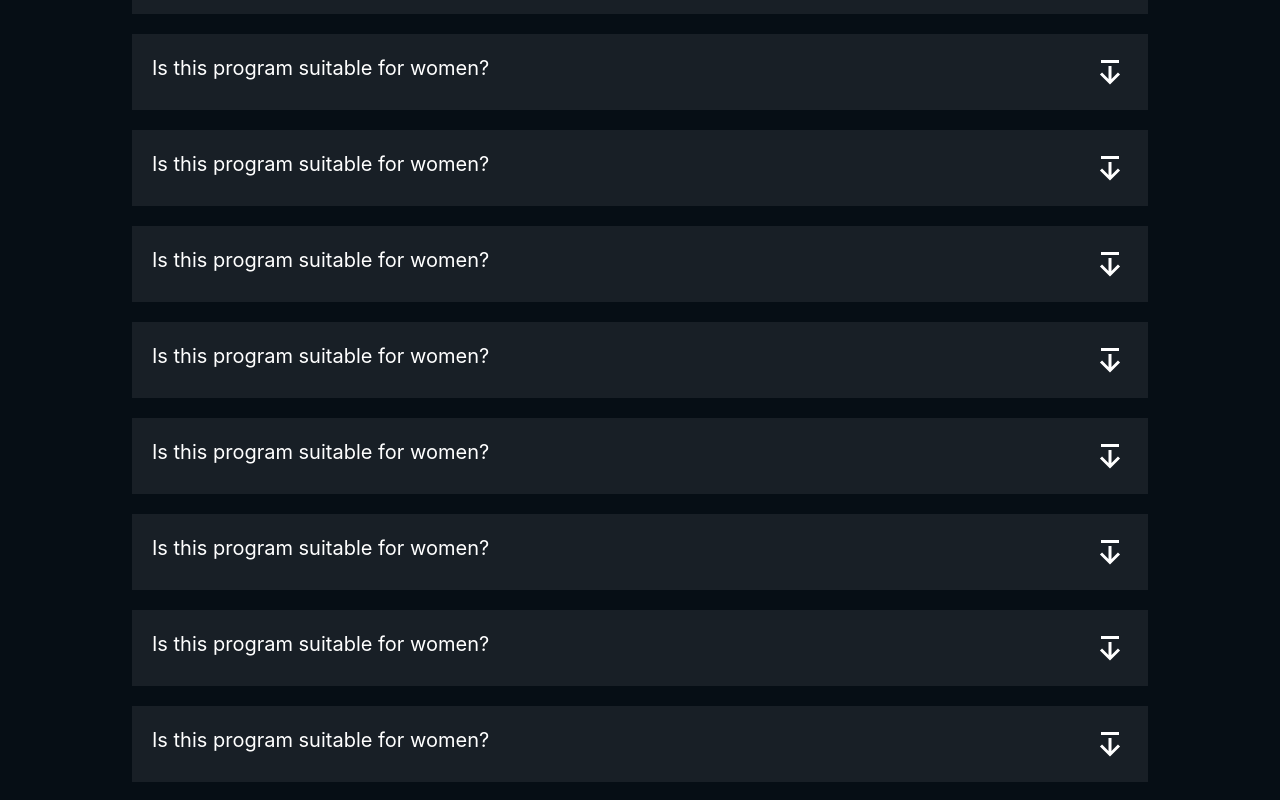
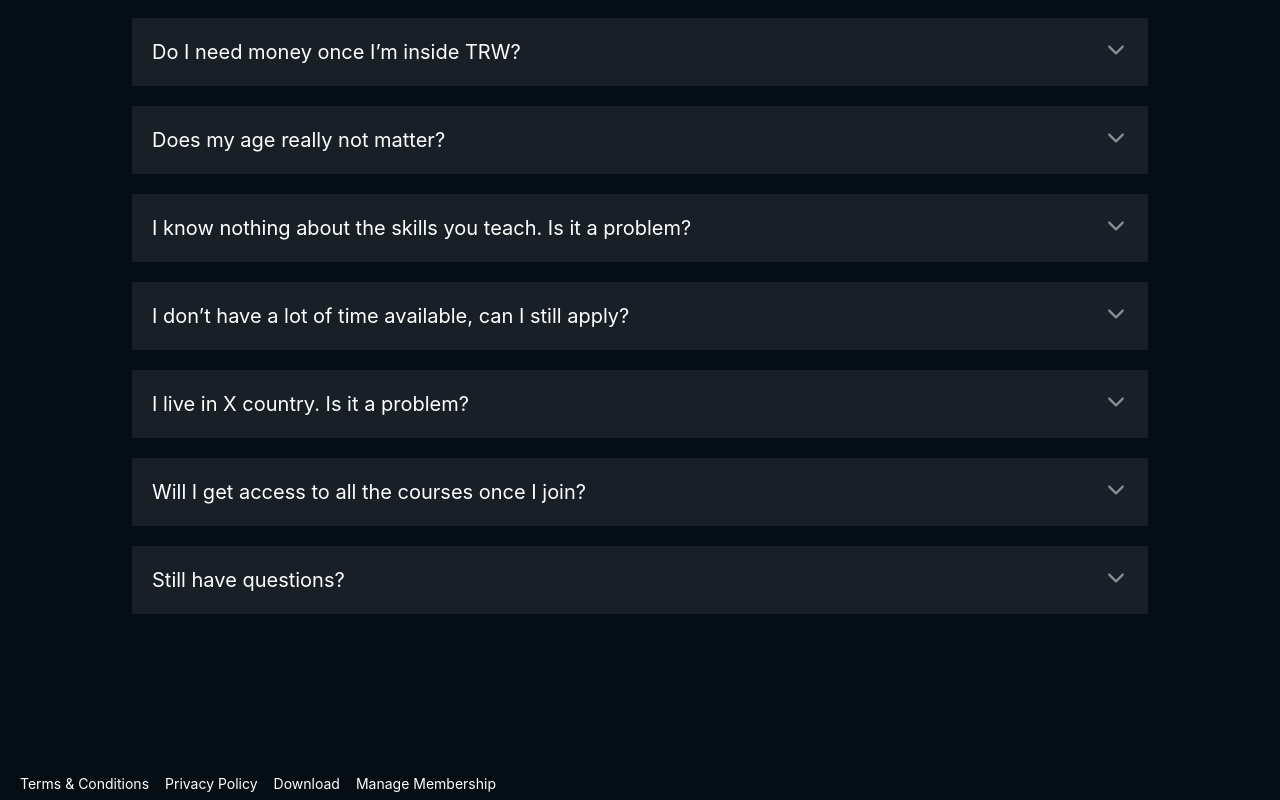
Before and after one commit to imran0dot/therealworld, a React (Vite) app: page / in a window 1280 px wide. Shown: the part 10280-11080 px from the top of the page. Built offline with nearby package versions, Linux system fonts and the light colour scheme; a web font is replaced by a local one.

Commit message:
faq content [updated ]

```diff
--- a/src/components/base/Faq.tsx
+++ b/src/components/base/Faq.tsx
@@ -12,56 +12,82 @@ const Faq: React.FC = () => {
                 </div>
 
                 <div className='flex flex-col gap-5 md:mx-28'>
-                    <Accordion heading='Is this program suitable for women?' content={<>
-                        <p><strong>THE REAL WORLD </strong>is suitable for any person, regardless of gender, who aspire to learn.</p>
-                        <p><strong>THE REAL WORLD </strong> has a very large female membership base and have made some of our greatest success stories!</p>
-                    </>}
-                    />
-                    <Accordion heading='Is this program suitable for women?' content={<>
-                        <p><strong>THE REAL WORLD </strong>is suitable for any person, regardless of gender, who aspire to learn.</p>
-                        <p><strong>THE REAL WORLD </strong> has a very large female membership base and have made some of our greatest success stories!</p>
-                    </>}
-                    />
-                    <Accordion heading='Is this program suitable for women?' content={<>
-                        <p><strong>THE REAL WORLD </strong>is suitable for any person, regardless of gender, who aspire to learn.</p>
-                        <p><strong>THE REAL WORLD </strong> has a very large female membership base and have made some of our greatest success stories!</p>
-                    </>}
-                    />
-                    <Accordion heading='Is this program suitable for women?' content={<>
-                        <p><strong>THE REAL WORLD </strong>is suitable for any person, regardless of gender, who aspire to learn.</p>
-                        <p><strong>THE REAL WORLD </strong> has a very large female membership base and have made some of our greatest success stories!</p>
-                    </>}
-                    />
-                    <Accordion heading='Is this program suitable for women?' content={<>
-                        <p><strong>THE REAL WORLD </strong>is suitable for any person, regardless of gender, who aspire to learn.</p>
-                        <p><strong>THE REAL WORLD </strong> has a very large female membership base and have made some of our greatest success stories!</p>
-                    </>}
-                    />
-                    <Accordion heading='Is this program suitable for women?' content={<>
-                        <p><strong>THE REAL WORLD </strong>is suitable for any person, regardless of gender, who aspire to learn.</p>
-                        <p><strong>THE REAL WORLD </strong> has a very large female membership base and have made some of our greatest success stories!</p>
-                    </>}
-                    />
-                    <Accordion heading='Is this program suitable for women?' content={<>
-                        <p><strong>THE REAL WORLD </strong>is suitable for any person, regardless of gender, who aspire to learn.</p>
-                        <p><strong>THE REAL WORLD </strong> has a very large female membership base and have made some of our greatest success stories!</p>
-                    </>}
-                    />
-                    <Accordion heading='Is this program suitable for women?' content={<>
-                        <p><strong>THE REAL WORLD </strong>is suitable for any person, regardless of gender, who aspire to learn.</p>
-                        <p><strong>THE REAL WORLD </strong> has a very large female membership base and have made some of our greatest success stories!</p>
-                    </>}
-                    />
-                    <Accordion heading='Is this program suitable for women?' content={<>
-                        <p><strong>THE REAL WORLD </strong>is suitable for any person, regardless of gender, who aspire to learn.</p>
-                        <p><strong>THE REAL WORLD </strong> has a very large female membership base and have made some of our greatest success stories!</p>
-                    </>}
-                    />
-                    <Accordion heading='Is this program suitable for women?' content={<>
-                        <p><strong>THE REAL WORLD </strong>is suitable for any person, regardless of gender, who aspire to learn.</p>
-                        <p><strong>THE REAL WORLD </strong> has a very large female membership base and have made some of our greatest success stories!</p>
-                    </>}
-                    />
+                    <Accordion
+                        heading='Is this program suitable for women?'
+                        content={
+                            <>
+                                <p><strong>THE REAL WORLD </strong>is suitable for any person, regardless of gender, who aspire to learn.</p>
+                                <p><strong>THE REAL WORLD </strong> has a very large female membership base and have made some of our greatest success stories!</p>
+                            </>} />
+
+
+                    <Accordion
+                        heading='How quickly will I make my money back?'
+                        content={
+                            <>
+                                <p>It depends on how seriously you take The Real World.</p>
+                                <p>But many students made their money back in a couple of weeks.</p>
+                                <p>Note: Everything taught within The Real World is for education purposes only.</p>
+                                <p>It is up to each student to implement and do the work. The Real World team doesn't guarantee any profits or financial success.</p>
+                            </>} />
+
+
+                    <Accordion
+                        heading="Do I need money once I’m inside TRW?"
+                        content={
+                            <>
+                                <p>Not necessarily.</p>
+                                <p>Once inside The Real World, many of our students chose copywriting and freelancing, which are businesses without money requirements, and saw great success.</p>
+                            </>} />
+
+                    <Accordion
+                        heading="Does my age really not matter?"
+                        content={
+                            <>
+                                <p>No, but we encourage anyone under the age of 18 to consult a parent or guardian before signing up for TRW.</p>
+                                <p>Instead of getting the newest videogames just to find them boring in a week, you can join our community, start your business and shock your friends and family by becoming the kid who’s leveling up in real life.</p>
+                            </>} />
+
+                    <Accordion
+                        heading="I know nothing about the skills you teach. Is it a problem?"
+                        content={
+                            <>
+                                <p>Of course not. <br />
+                                    This is a mentoring program, and you are here to learn from us.<br />
+                                    Just follow our step-by-step lessons and guidance, and you will start a profitable business.</p>
+                            </>} />
+
+
+                    <Accordion
+                        heading="I don’t have a lot of time available, can I still apply?"
+                        content={
+                            <>
+                                <p>The methods we teach are designed for rapid execution.</p>
+                                <p>So all you need is a minimum of 30 minutes a day to listen to your professors and apply what you’ve learned.</p>
+                            </>} />
+
+                    <Accordion
+                        heading="I live in X country. Is it a problem?"
+                        content={
+                            <>
+                                <p>Not at all.</p>
+                                <p>At The Real World, we teach how to make money, so it doesn’t matter where you are.</p>
+                                <p>Your location will only change the currency of your earnings.</p>
+                            </>} />
+
+                    <Accordion
+                        heading="Will I get access to all the courses once I join?"
+                        content={
+                            <>
+                                <p>Yes, when you join The Real World you get access to all of our courses, not just one.</p>
+                            </>} />
+
+                    <Accordion
+                        heading="Still have questions?"
+                        content={
+                            <>
+                                <p>Click the orange circle on the bottom right of your screen. Ask anything about The Real World to the Live Chat.</p>
+                            </>} />
                 </div>
             </Container>
         </div>
--- a/src/components/shared/Accordion.tsx
+++ b/src/components/shared/Accordion.tsx
@@ -1,5 +1,5 @@
 import React, { useState } from 'react';
-import { BiArrowFromTop } from 'react-icons/bi';
+import { IoIosArrowDown } from "react-icons/io";
 
 interface AccordionType {
     heading: string;
@@ -14,18 +14,19 @@ const Accordion: React.FC<AccordionType> = ({ heading, content }) => {
             {/* heading  */}
             <div
                 onClick={() => setIsOpen(!isOpen)}
-                className='flex justify-between p-5 bg-secondary-background'>
+                className='flex justify-between p-5 bg-secondary-background cursor-pointer'>
                 <h4 className='text-xl text-white'>{heading}</h4>
-                <div className={`text-white text-4xl transition-all duration-300 ${isOpen ? '-rotate-180' : 'rotate-0'}`}> <BiArrowFromTop /></div>
+                <div className={` text-2xl transition-all duration-300 ${isOpen ? 'rotate-180 text-white' : 'rotate-0 text-secondary-white'}`}> <IoIosArrowDown /></div>
             </div>
 
             {/* content */}
-            <div className={`
+            <div
+                className={`
             text-xl
             overflow-hidden
             duration-300
             transition-all
-            ${isOpen ? 'h-40' : 'h-0'}
+            ${isOpen ? 'h-min' : 'h-0'}
             `}>
                 <div className={`p-10
                  flex
```
